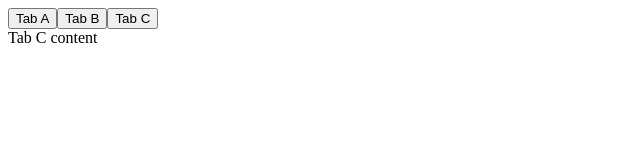
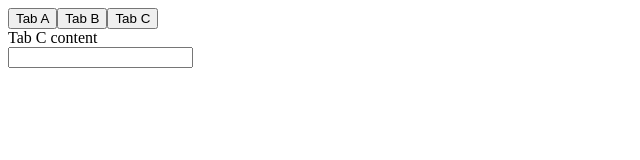
Before and after one commit to SelimReza1/vue-basic, a Vue app: page / in a window 1280 px wide. Both pictures are taken after a click on the button "Tab C". Shown: the top 160 px of the page, without its empty margins (0-640 px from the left). Built offline with nearby package versions, Linux system fonts and the light colour scheme.

Commit message:
keeping dynamic components alive

```diff
--- a/src/App.vue
+++ b/src/App.vue
@@ -3,8 +3,10 @@
 <button @click="activeTab = 'TabB'">Tab B</button>
 <button @click="activeTab = 'TabC'">Tab C</button>
 
+  <keep-alive>
 <component :is="activeTab" />
-<!--  <TabA v-if="activeTab === 'TabA'"/>-->
+  </keep-alive>
+    <!--  <TabA v-if="activeTab === 'TabA'"/>-->
 <!--  <TabB v-if="activeTab === 'TabB'"/>-->
 <!--  <TabC v-if="activeTab === 'TabC'"/>-->
 </template>
--- a/src/components/TabC.vue
+++ b/src/components/TabC.vue
@@ -1,10 +1,17 @@
 <template>
   <div>Tab C content</div>
+  <input type="text" v-model="name">
 </template>
 
 <script>
 export default {
   name: 'TabC',
+
+  data(){
+    return {
+      name: ''
+    }
+  }
 }
 </script>
 
```
